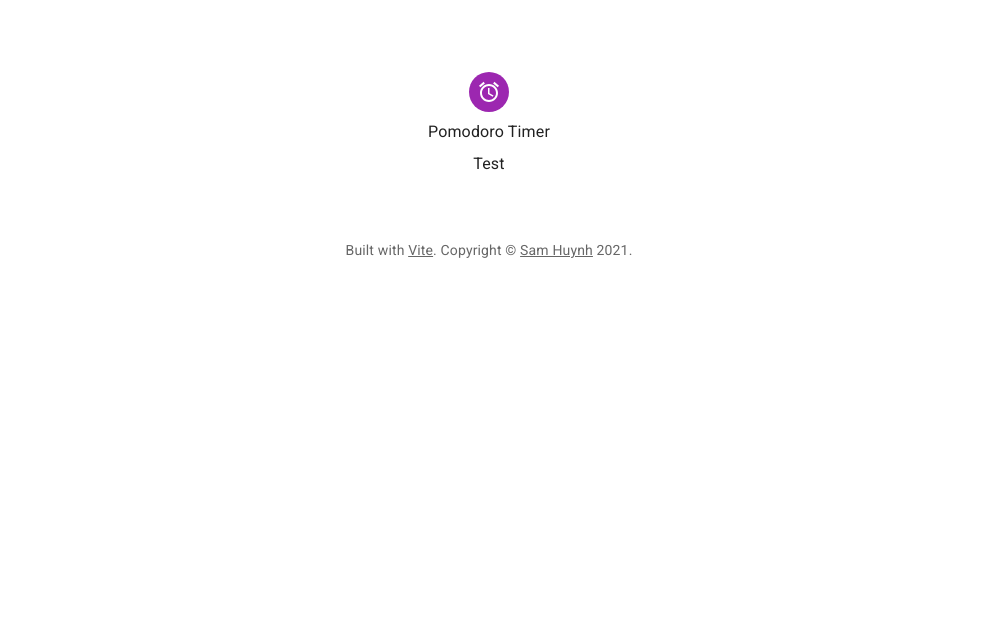
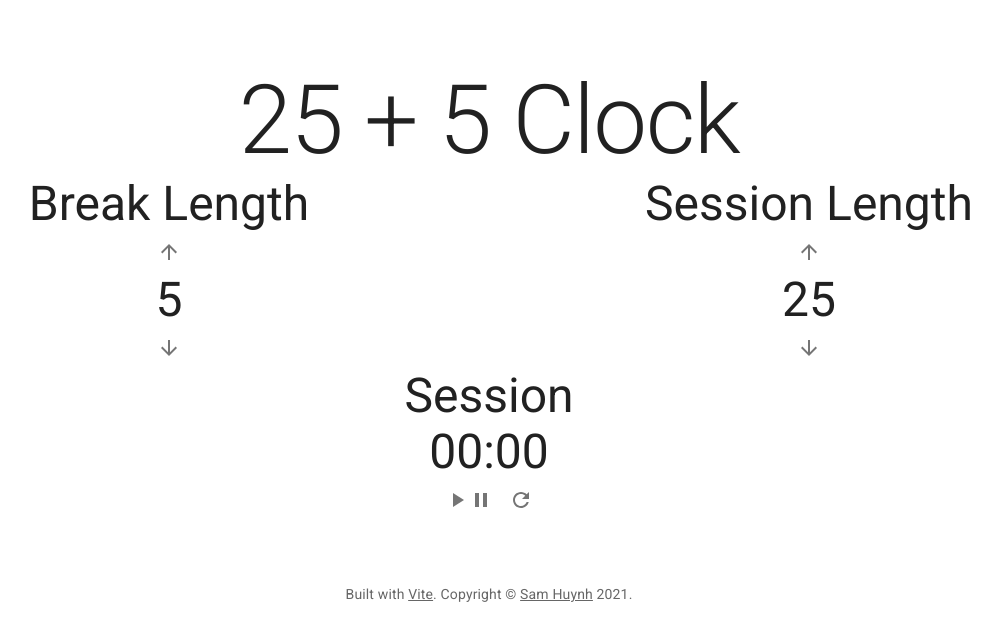
Before and after one commit to samhwang/pomodoro-timer, a React (Vite) app: page / in a window 1280 px wide. Shown: the top 640 px of the page, without its empty margins (151-1152 px from the left). Built offline with nearby package versions, Linux system fonts and the light colour scheme.

Commit message:
Add base timer layout
Also change to Grid based design.

```diff
--- a/src/App.tsx
+++ b/src/App.tsx
@@ -1,9 +1,4 @@
-import {
-  Container,
-  CssBaseline,
-  ThemeProvider,
-  createTheme,
-} from '@mui/material';
+import { Grid, CssBaseline, ThemeProvider, createTheme } from '@mui/material';
 import { TimerBox, Footer } from './components';
 
 const theme = createTheme();
@@ -11,11 +6,11 @@ const theme = createTheme();
 export default function App() {
   return (
     <ThemeProvider theme={theme}>
-      <Container component="main" maxWidth="xs">
+      <Grid container maxWidth="xs">
         <CssBaseline />
         <TimerBox />
         <Footer />
-      </Container>
+      </Grid>
     </ThemeProvider>
   );
 }
--- a/src/components/Footer.tsx
+++ b/src/components/Footer.tsx
@@ -1,8 +1,9 @@
-import { Typography, Link } from '@mui/material';
+import { Grid, Typography, Link } from '@mui/material';
 
 export default function Copyright() {
   const currentYear = new Date().getFullYear();
   return (
+    <Grid item xs={12}>
       <Typography
         variant="body2"
         align="center"
@@ -22,5 +23,6 @@ export default function Copyright() {
         </Link>{' '}
         {currentYear}.
       </Typography>
+    </Grid>
   );
 }
--- a/src/components/TimerBox.tsx
+++ b/src/components/TimerBox.tsx
@@ -1,21 +1,76 @@
-import { Avatar, Box } from '@mui/material';
-import { AccessAlarm } from '@mui/icons-material';
+import { IconButton, Grid, Typography } from '@mui/material';
+import {
+  ArrowUpward,
+  ArrowDownward,
+  PlayArrow,
+  Pause,
+  Refresh,
+} from '@mui/icons-material';
 
 export default function TimerBox() {
   return (
-    <Box
+    <Grid
+      item
+      container
+      xs={12}
       sx={{
         marginTop: 8,
-        display: 'flex',
-        flexDirection: 'column',
         alignItems: 'center',
+        textAlign: 'center',
       }}
     >
-      <Avatar sx={{ m: 1, bgcolor: 'secondary.main' }}>
-        <AccessAlarm />
-      </Avatar>
-      Pomodoro Timer
-      <Box marginTop={1}>Test</Box>
-    </Box>
+      <Grid item xs={12}>
+        <Typography variant="h1">25 + 5 Clock</Typography>
+      </Grid>
+      <Grid item xs={6}>
+        <Typography variant="h3" id="break-label">
+          Break Length
+        </Typography>
+        <IconButton id="break-increment">
+          <ArrowUpward />
+        </IconButton>
+        <Typography id="break-length" variant="h3">
+          5
+        </Typography>
+        <IconButton id="break-decrement">
+          <ArrowDownward />
+        </IconButton>
+      </Grid>
+      <Grid item xs={6}>
+        <Typography id="session-label" variant="h3">
+          Session Length
+        </Typography>
+        <IconButton id="session-increment">
+          <ArrowUpward />
+        </IconButton>
+        <Typography id="session-length" variant="h3">
+          25
+        </Typography>
+        <IconButton id="session-decrement">
+          <ArrowDownward />
+        </IconButton>
+      </Grid>
+      <Grid item container xs={12}>
+        <Grid item xs={12}>
+          <Typography id="timer-label" variant="h3">
+            Session
+          </Typography>
+        </Grid>
+        <Grid item xs={12}>
+          <Typography id="time-left" variant="h3">
+            00:00
+          </Typography>
+        </Grid>
+        <Grid item xs={12}>
+          <IconButton id="start_stop">
+            <PlayArrow />
+            <Pause />
+          </IconButton>
+          <IconButton id="reset">
+            <Refresh />
+          </IconButton>
+        </Grid>
+      </Grid>
+    </Grid>
   );
 }
```
Lines whose indentation alone changed are shown as unchanged.
